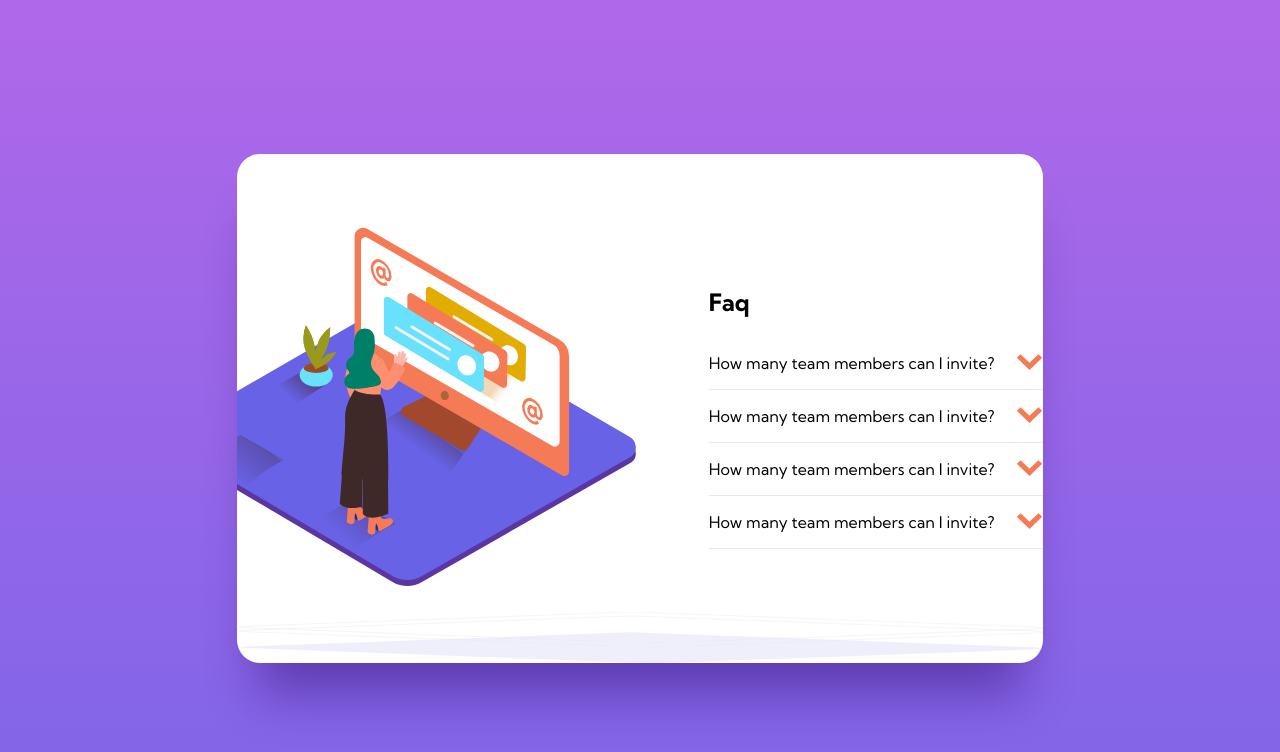
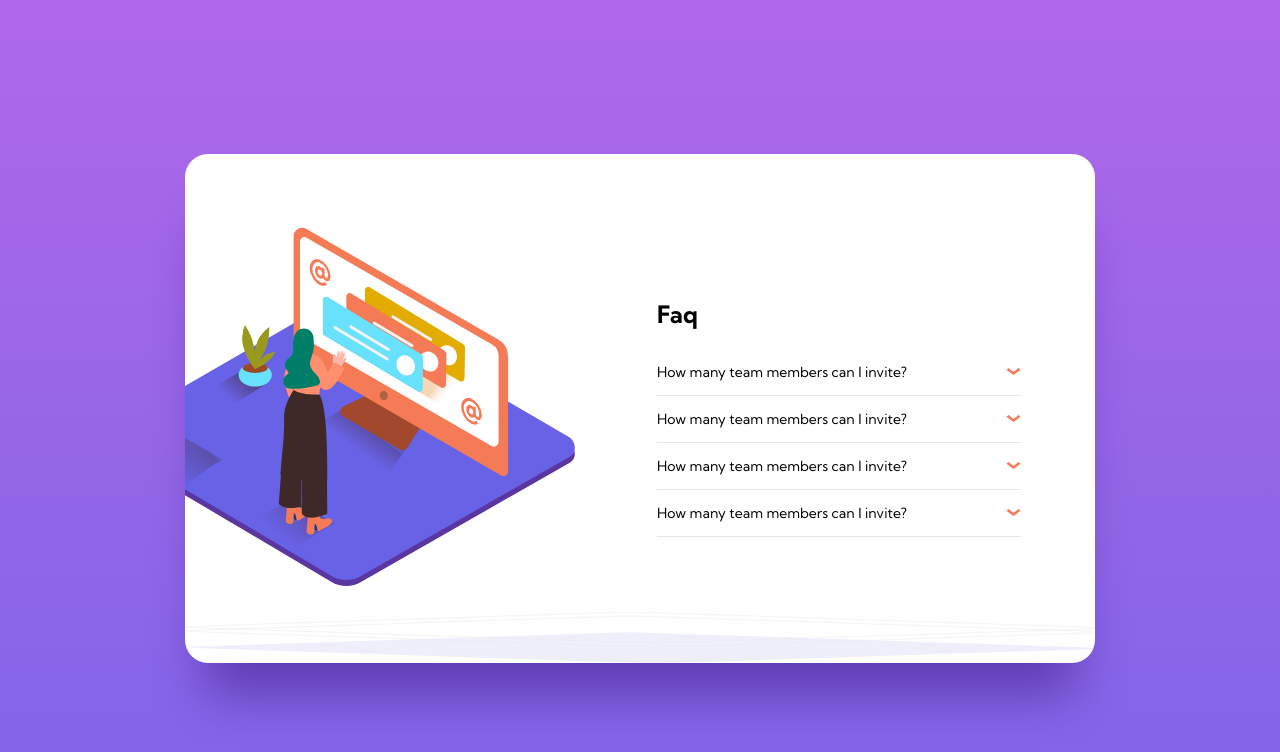
Before and after one commit to coureur12/faq-accordion-card-main, a plain HTML site: page index.html in a window 1280 px wide. Drawn offline with Linux system fonts and the light colour scheme.

Commit message:
third commit

```diff
--- a/style.scss
+++ b/style.scss
@@ -16,7 +16,7 @@ main{
     background-repeat: no-repeat;
     box-shadow: 0px 50px 50px -20px rgba(53, 18, 122, 0.497159);
     border-radius: 23px;
-    width: 63.8%;
+    width: 72%;
     height: 509px;
     display: flex;
     align-items: center;
@@ -26,14 +26,18 @@ main{
 .illustration-container{
     position: relative;
     left: -9%;
+    img{
+        width: 100%;
+    }
 }
 .faq-section{
-    width: 50%;
+    width: 40%;
 }
 .question{
     border-bottom: 1px solid  #E8E8EA ;
 }
 .question-text-container{
+    font-size: 14px;
     display: flex;
     align-items: center;
     justify-content: space-between;
@@ -42,6 +46,6 @@ main{
     display: none;
 }
 .icon{
-    width: 8%;
-    height: 4%;
+    width: 15px;
+    height: 8px;
 }
```
Also changed, not shown: style.css, 1 other file.
